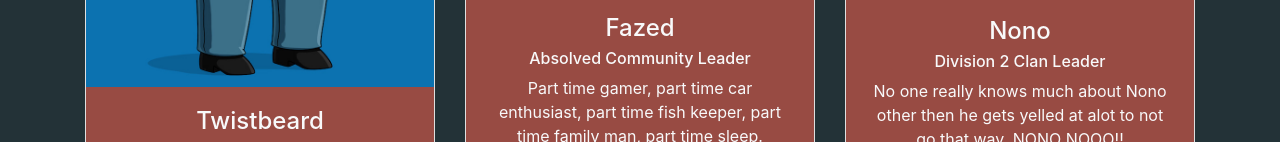
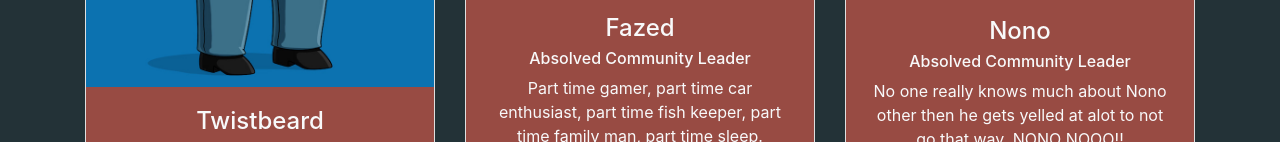
Before and after one commit to AbsolvedGaming/Absolved-Gaming, a website: page leadership.html in a window 1280 px wide. Shown: the part 470-612 px from the top of the page. Drawn offline with Linux system fonts and the light colour scheme.

Commit message:
added xafir img

```diff
--- a/leadership.html
+++ b/leadership.html
@@ -84,7 +84,7 @@
           <img class="card-img-top" src="images/nono.jpg" alt="nono">
           <div class="card-body" style="background-color: #984b43;">
             <h4 class="card-title text-light">Nono</h4>
-            <h6 class="card-subtitle mb-2 text-light">Division 2 Clan Leader</h6>
+            <h6 class="card-subtitle mb-2 text-light">Absolved Community Leader</h6>
             <p class="card-text text-light">No one really knows much about Nono other then he gets yelled at alot to not go that way. NONO NOOO!!</p>
           </div>
           <div class="card-footer text-light" style="background-color: #233237;">Discord User : nonoshan#4066</div>
```
Also changed, not shown: images/xafir.jpg (added).
